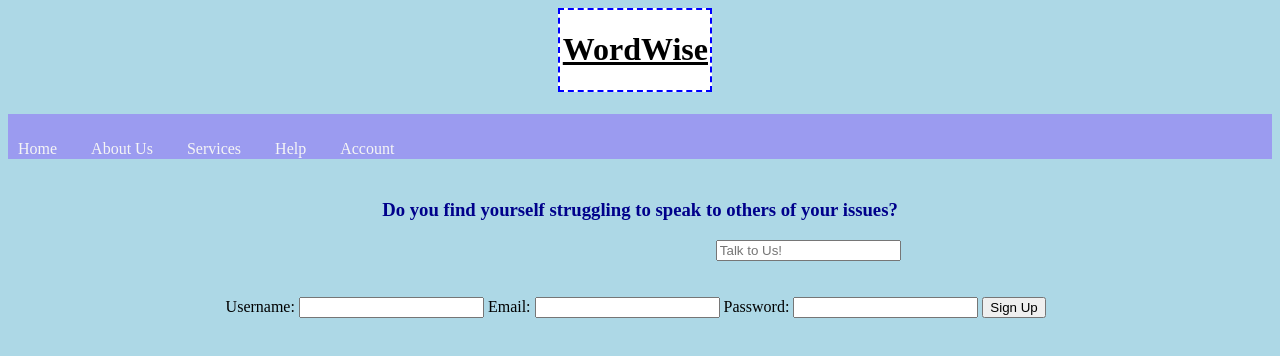
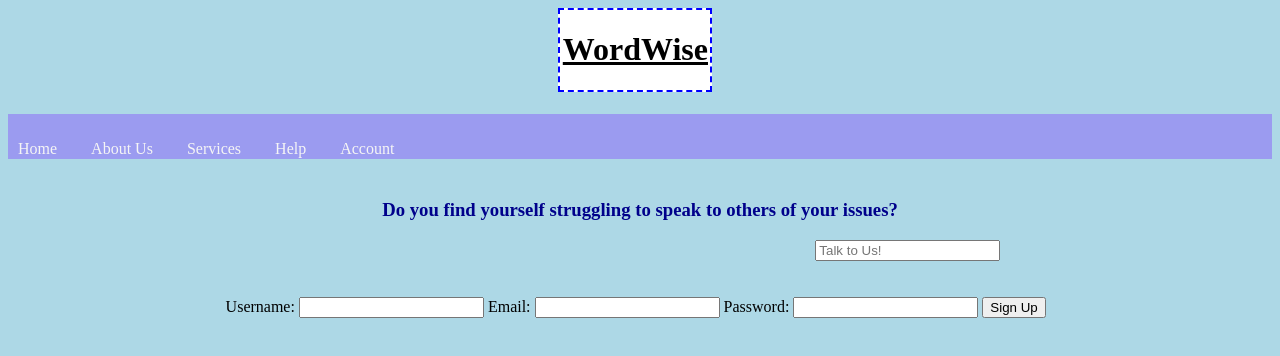
Before and after one commit to as4792/WordWise, a plain HTML site: page index.html in a window 1280 px wide. Drawn offline with Linux system fonts and the light colour scheme.

Commit message:
Update styles.css

```diff
--- a/styles.css
+++ b/styles.css
@@ -40,7 +40,8 @@ margin-right: 50%;
 
 #text{
     margin-left: 56%;
-    text-align: left 100px;
+    text-align: center;
+    width: 30vw;
 }
 
 #signup{
```
